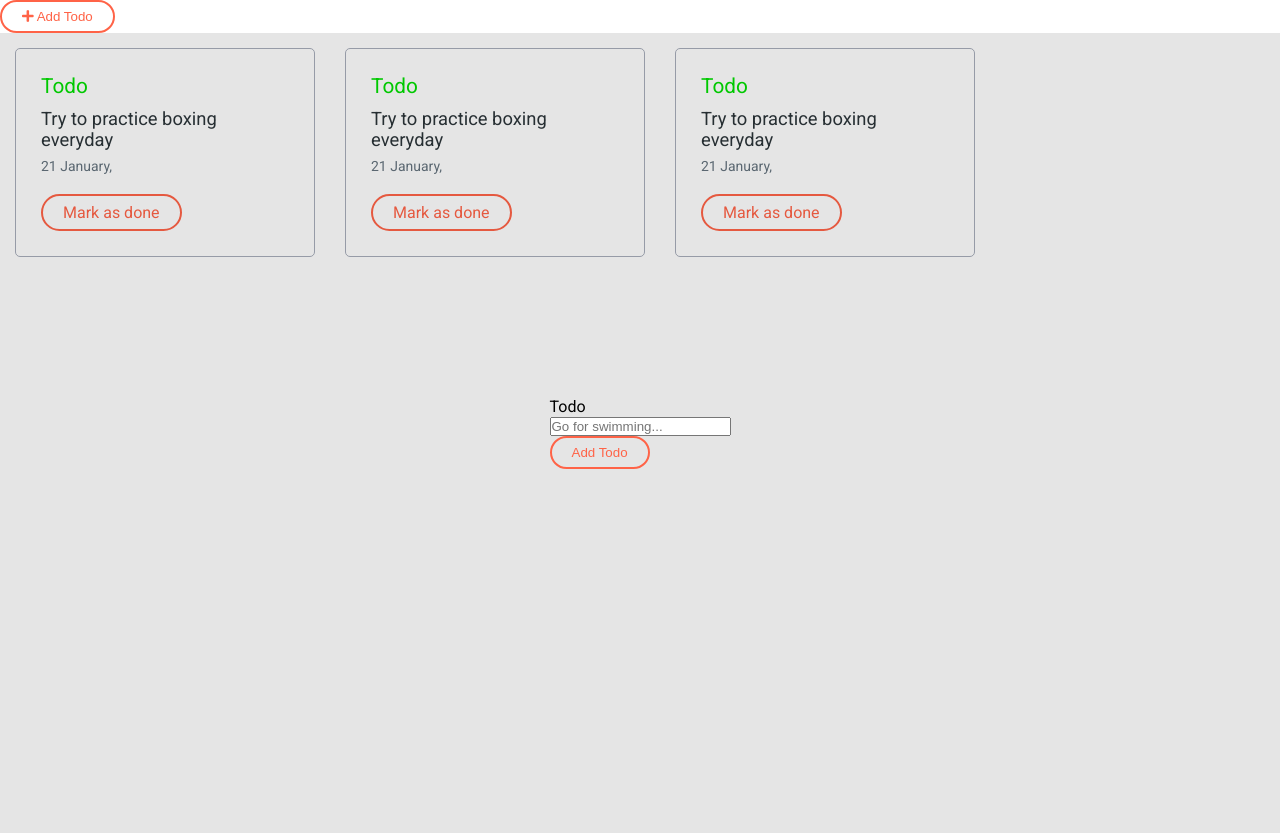
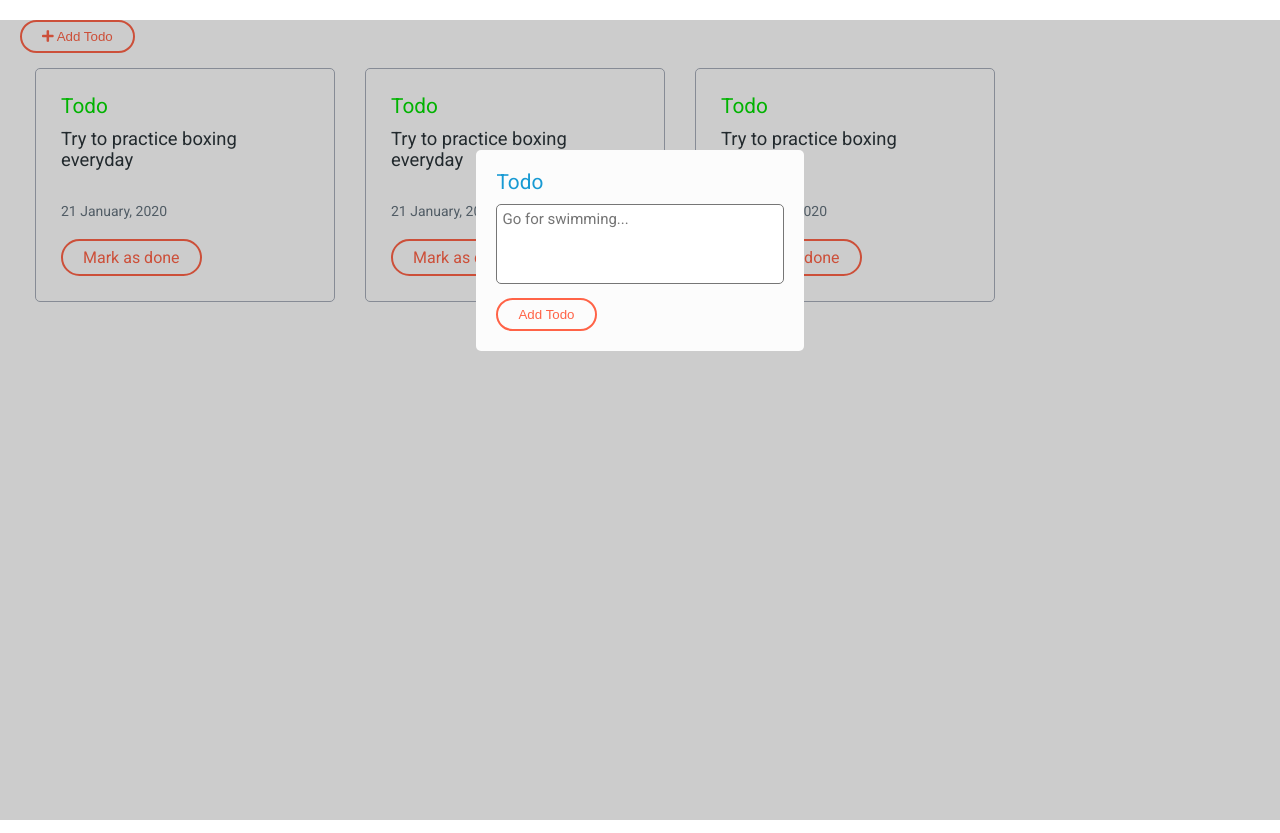
Before and after one commit to Basharath/todo, a React (Create React App) app: page / in a window 1280 px wide. Both pictures are taken after a click on the button "Add Todo". Built offline with nearby package versions, Linux system fonts and the light colour scheme; the HTML template or start-up script is replaced by a standard one.

Commit message:
Add todo UI update

```diff
--- a/src/components/AddTodo.jsx
+++ b/src/components/AddTodo.jsx
@@ -4,31 +4,30 @@ import { getFormattedDate } from './../util';
 export default function AddTodo({ handleAddTodo, handleShow }) {
   const [input, setInput] = useState('');
   const now = new Date();
-  const date = getFormattedDate(now);
+  const { short } = getFormattedDate(now);
 
   const handleChange = ({ currentTarget }) => {
     setInput(currentTarget.value);
   };
 
   const handleClick = () => {
+    if (!input) return;
     setInput('');
-    if (input) {
-      handleAddTodo(input, date);
-    }
+    handleAddTodo(input, short);
     handleShow();
   };
 
   return (
-    <div className="add-todo">
-      <div className="input-status">Todo</div>
-      <div className="input-text">
-        <input
-          onChange={handleChange}
-          type="text"
-          placeholder="Go for swimming..."
-          value={input}
-        />
-      </div>
+    <div className="add-todo" onClick={(e) => e.stopPropagation()}>
+      <div className="status">Todo</div>
+
+      <textarea
+        onChange={handleChange}
+        type="text"
+        placeholder="Go for swimming..."
+        value={input}
+      ></textarea>
+
       <button className="btn btn-add-todo" onClick={handleClick}>
         Add Todo
       </button>
--- a/src/components/Card.jsx
+++ b/src/components/Card.jsx
@@ -5,7 +5,7 @@ export default function Card({ status, text, date }) {
     <div className="card">
       <div className="status">{status}</div>
       <div className="text">{text}</div>
-      <div className="date">{date.slice(0, 12)}</div>
+      <div className="date">{date}</div>
       <div className="btn btn-change">Mark as done</div>
     </div>
   );
--- a/src/components/Dashboard.jsx
+++ b/src/components/Dashboard.jsx
@@ -49,7 +49,7 @@ export default function Dashboard() {
 
       <div
         className={'todomodal' + (show ? ' show' : '')}
-        // onClick={() => setShow(false)}
+        onClick={() => setShow(false)}
       >
         <AddTodo handleShow={handleShow} handleAddTodo={handleAddTodo} />
       </div>
--- /dev/null
+++ b/src/components/Sidebar.jsx
@@ -0,0 +1,5 @@
+import React from 'react';
+
+export default function Sidebar() {
+  return <div className="sidebar"></div>;
+}
--- a/src/styles/_addtodo.scss
+++ b/src/styles/_addtodo.scss
@@ -1,3 +1,20 @@
 .add-todo {
-  pointer-events: painted;
+  background-color: $white;
+  padding: 20px;
+  border-radius: 5px;
+  .status {
+    color: $primary;
+    font-size: 1.3rem;
+    margin-bottom: 10px;
+  }
+  textarea {
+    width: 100%;
+    padding: 5px;
+    height: 80px;
+    font-family: $ff1;
+    font-size: 15px;
+    border-radius: 5px;
+    resize: none;
+    margin-bottom: 10px;
+  }
 }
--- a/src/styles/_base.scss
+++ b/src/styles/_base.scss
@@ -89,10 +89,11 @@ $gray3: #a7adba;
 
 body {
   font-family: $ff1;
-  width: 100vw;
+  // width: 100vw;
   // background: $background;
   // color: $light;
   overflow-x: hidden;
+  position: relative;
 }
 
 // ::selection {
--- a/src/styles/_card.scss
+++ b/src/styles/_card.scss
@@ -18,7 +18,13 @@
   .text {
     color: $dark;
     font-size: 1.15rem;
-    margin-bottom: 8px;
+    margin-bottom: 10px;
+    height: 65px;
+    overflow: hidden;
+    text-overflow: ellipsis;
+    display: -webkit-box;
+    -webkit-line-clamp: 3;
+    -webkit-box-orient: vertical;
   }
 
   .date {
--- a/src/styles/_dashboard.scss
+++ b/src/styles/_dashboard.scss
@@ -1,22 +1,25 @@
 .dashboard {
-  position: relative;
+  margin: 20px;
   .todos {
     display: flex;
     flex-wrap: wrap;
   }
+}
 
 .todomodal {
   position: absolute;
+  left: 0;
+  top: 0;
   width: 100vw;
   height: 100vh;
-    background-color: rgba(0, 0, 0, 0.1);
+  background-color: rgba(0, 0, 0, 0.2);
   @include center;
+  align-items: start;
+  padding-top: 130px;
   visibility: hidden;
-    // z-index: -5;
 }
 
 .todomodal.show {
   visibility: visible;
   z-index: 5;
 }
-}
--- a/src/util.js
+++ b/src/util.js
@@ -1,9 +1,12 @@
-export function getFormattedDate(date) {
-  const now = new Date(date);
-  const arr = now.toString().split(' ');
-  const dateString = arr[1] + ' ' + arr[2] + ', ' + arr[3];
-  const dayString = arr[0];
-  const timeString = now.toLocaleTimeString();
+export function getFormattedDate(dateString) {
+  const now = new Date(dateString);
+  const date = now.getDate();
+  const month = now.toLocaleString('en-us', { month: 'long' });
+  const year = now.getFullYear();
+  const time = now.toLocaleTimeString();
 
-  return dateString + ' ' + dayString + ' ' + timeString;
+  return {
+    short: `${date} ${month}, ${year}`,
+    long: `${date} ${month}, ${year} ${time}`,
+  };
 }
```
Lines whose indentation alone changed are shown as unchanged.
